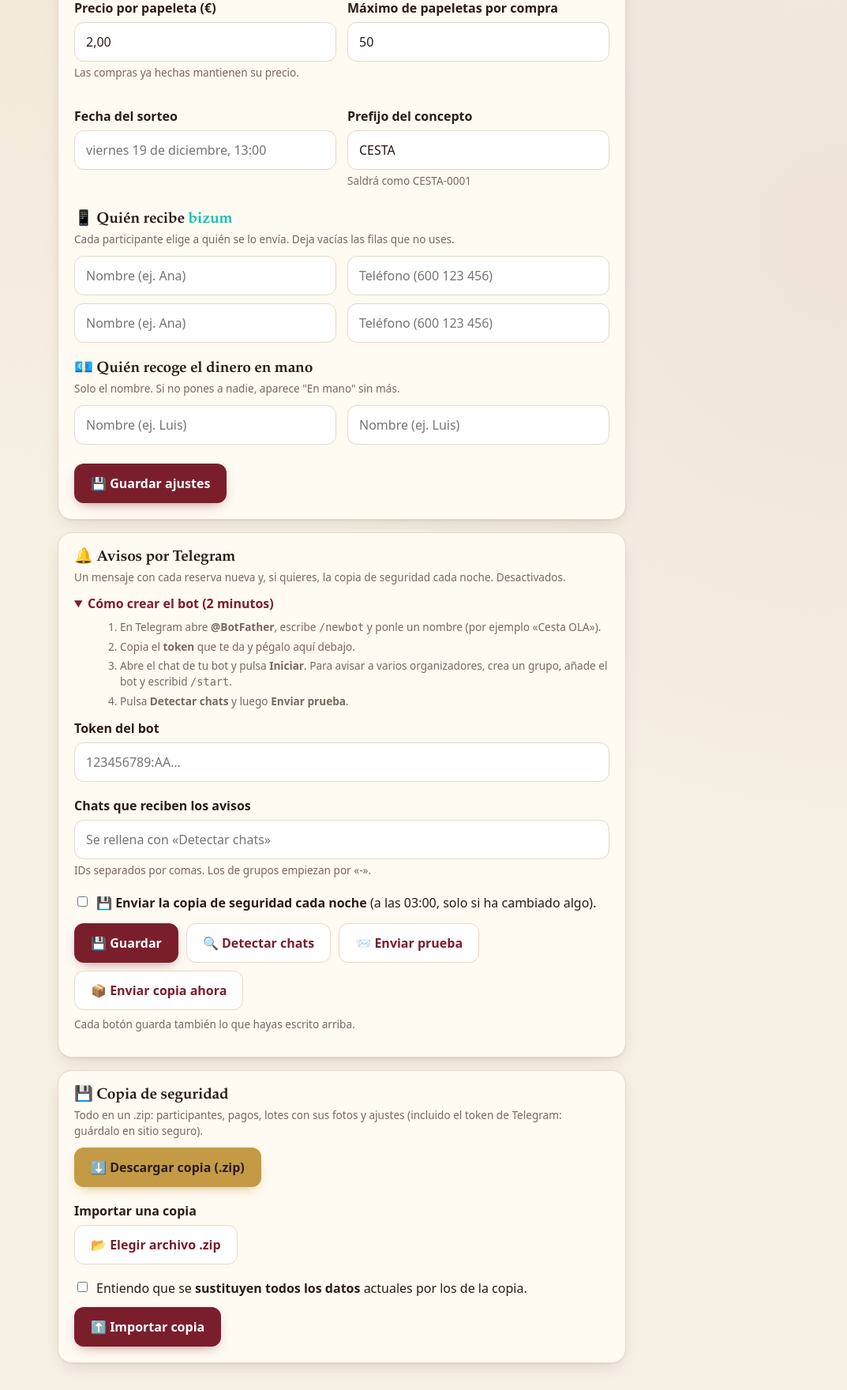
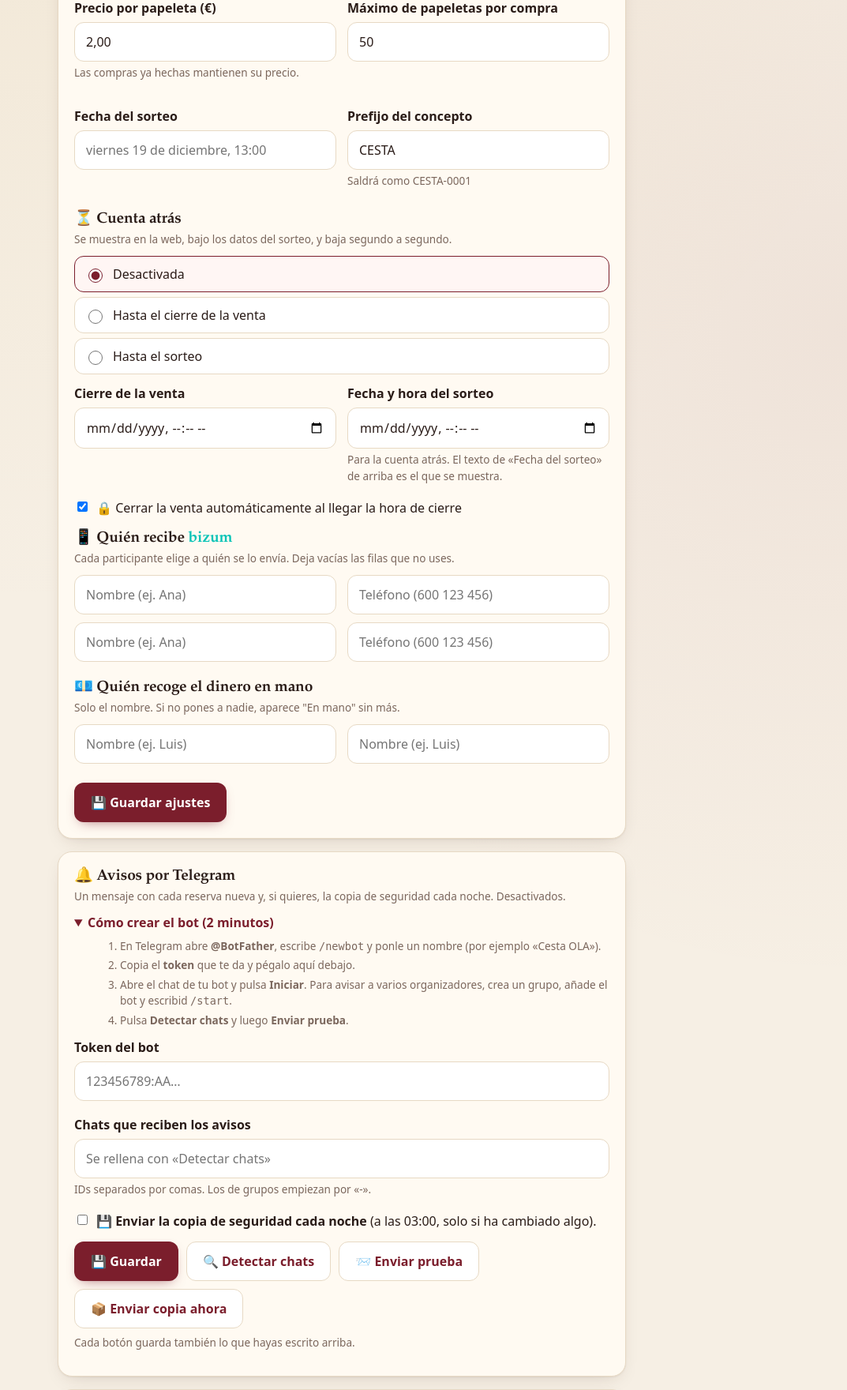
Before and after one commit to hombrelobo2/CestaOLA, a Flask app: page /admin/ajustes in a window 1280 px wide. Shown: the part 447-2207 px from the top of the page at 79% size, without its empty margins (207-1280 px from the left). Run offline with Flask 3, Linux system fonts and the light colour scheme; the visitor is signed in with stand-in values (Sample User, id 1); data comes from the database, SQL or seed files in the repository.

Commit message:
1.3.0: cuenta atrás en la web y cierre automático de la venta
- Ajustes > Cuenta atrás: desactivada, hasta el cierre de la venta o hasta el sorteo, con fecha y hora
- Casillas de días, horas, minutos y segundos bajo los datos del sorteo; al llegar a cero, mensaje final
- El tiempo lo calcula el servidor (no depende del reloj del móvil)
- Opción de cerrar la venta automáticamente a la hora de cierre; el panel lo indica

Co-Authored-By: Claude Opus 5.5 <noreply@anthropic.com>
Claude-Session: https://claude.ai/code/session_01EYzV7DcEdtye7GFpqTBEF7

```diff
--- a/cestaola/__init__.py
+++ b/cestaola/__init__.py
@@ -693,6 +693,17 @@ def create_app(test_config=None):
             D.guardar_ajuste("precio_cent", precio)
             for k, lim in (("titulo", 120), ("texto", 2000), ("fecha_sorteo", 80)):
                 D.guardar_ajuste(k, (request.form.get(k) or "").strip()[:lim])
+            # Cuenta atrás y cierre automático
+            for k in ("cierre_dt", "sorteo_dt"):
+                v = (request.form.get(k) or "").strip()[:16]
+                D.guardar_ajuste(k, v if D.fecha_hora(v) else "")
+            cuenta = request.form.get("cuenta_atras", "no")
+            cuenta = cuenta if cuenta in ("no", "cierre", "sorteo") else "no"
+            if cuenta != "no" and not D.fecha_hora(request.form.get(f"{cuenta}_dt", "")):
+                flash("Para la cuenta atrás falta la fecha y hora " + ("del cierre." if cuenta == "cierre" else "del sorteo."), "error")
+                cuenta = "no"
+            D.guardar_ajuste("cuenta_atras", cuenta)
+            D.guardar_ajuste("cierre_auto", "1" if request.form.get("cierre_auto") else "0")
             bizum = []
             for n, t in zip(request.form.getlist("bizum_nombre"), request.form.getlist("bizum_tel")):
                 n, t = " ".join(n.split())[:40], " ".join(t.split())[:20]
--- a/cestaola/db.py
+++ b/cestaola/db.py
@@ -3,6 +3,7 @@
 """Acceso a SQLite: esquema, ajustes y consultas comunes."""
 import json
 import os
+from datetime import datetime
 import secrets
 import sqlite3
 from flask import current_app, g
@@ -80,6 +81,10 @@ DEFAULTS = {
     "telegram_copia": "0",         # 1 = enviar la copia .zip cada noche
     "telegram_copia_hash": "",     # huella de la última copia enviada (no se repite si no hay cambios)
     "fecha_sorteo": "",
+    "cuenta_atras": "no",          # no | cierre | sorteo
+    "cierre_dt": "",               # AAAA-MM-DDTHH:MM (hora del servidor)
+    "sorteo_dt": "",
+    "cierre_auto": "1",            # 1 = la venta se cierra sola al llegar a cierre_dt
     "estado": "abierta",          # abierta | cerrada
     "publicar_ganadores": "0",
 }
@@ -137,7 +142,21 @@ def ajustes():
     a.update({r["clave"]: r["valor"] for r in rows})
     a["precio_cent"] = int(a["precio_cent"] or 0)
     a["max_por_compra"] = int(a["max_por_compra"] or 50)
-    a["abierta"] = a["estado"] == "abierta"
+    ahora = datetime.now()
+    cierre, sorteo = fecha_hora(a["cierre_dt"]), fecha_hora(a["sorteo_dt"])
+    a["cerrada_auto"] = bool(a["estado"] == "abierta" and a["cierre_auto"] == "1" and cierre and ahora >= cierre)
+    a["abierta"] = a["estado"] == "abierta" and not a["cerrada_auto"]
+    a["cierre_txt"] = fecha_bonita(cierre) if cierre else ""
+    a["cuenta"] = None
+    objetivo = {"cierre": cierre, "sorteo": sorteo}.get(a["cuenta_atras"])
+    if objetivo:
+        a["cuenta"] = {
+            "tipo": a["cuenta_atras"],
+            "restante": max(0, int((objetivo - ahora).total_seconds())),
+            "texto": "para el cierre de la venta" if a["cuenta_atras"] == "cierre" else "para el sorteo",
+            "fin": "¡La venta de papeletas ha terminado!" if a["cuenta_atras"] == "cierre" else "¡Es la hora del sorteo! 🍀",
+            "cuando": fecha_bonita(objetivo),
+        }
     a["publicar_ganadores"] = a["publicar_ganadores"] == "1"
     a["bizum"] = _lista(a["bizum"], ("nombre", "tel"))
     a["mano"] = _lista(a["mano"], ("nombre",))
@@ -185,6 +204,23 @@ def por_receptor():
         GROUP BY metodo, receptor ORDER BY metodo, receptor COLLATE NOCASE
         """
     ).fetchall()
+
+
+DIAS = ["lunes", "martes", "miércoles", "jueves", "viernes", "sábado", "domingo"]
+MESES = ["enero", "febrero", "marzo", "abril", "mayo", "junio", "julio", "agosto", "septiembre",
+         "octubre", "noviembre", "diciembre"]
+
+
+def fecha_hora(texto):
+    try:
+        return datetime.strptime(texto or "", "%Y-%m-%dT%H:%M")
+    except ValueError:
+        return None
+
+
+def fecha_bonita(d):
+    """datetime -> 'miércoles 23 de diciembre, 14:30'"""
+    return f"{DIAS[d.weekday()]} {d.day} de {MESES[d.month - 1]}, {d:%H:%M}"
 
 
 def guardar_ajuste(clave, valor):
--- a/cestaola/static/app.js
+++ b/cestaola/static/app.js
@@ -110,6 +110,25 @@
     var v = caja.querySelector('.vacio'); if (v) v.hidden = visibles > 0;
   });
 
+  // Cuenta atrás (parte de los segundos que calcula el servidor: no depende del reloj del móvil)
+  document.querySelectorAll('.cuenta-atras[data-restante]').forEach(function (c) {
+    var fin = Date.now() + parseInt(c.dataset.restante, 10) * 1000;
+    function dos(n) { return (n < 10 ? '0' : '') + n; }
+    function pintar() {
+      var r = Math.max(0, Math.round((fin - Date.now()) / 1000));
+      if (r <= 0) {
+        c.innerHTML = '<div class="cuenta-titulo fin"></div>';
+        c.firstChild.textContent = c.dataset.fin;
+        clearInterval(t);
+        return;
+      }
+      var u = { d: Math.floor(r / 86400), h: dos(Math.floor(r % 86400 / 3600)), m: dos(Math.floor(r % 3600 / 60)), s: dos(r % 60) };
+      Object.keys(u).forEach(function (k) { var b = c.querySelector('[data-u="' + k + '"]'); if (b) b.textContent = u[k]; });
+    }
+    var t = setInterval(pintar, 1000);
+    if (parseInt(c.dataset.restante, 10) > 0) pintar();
+  });
+
   // Confirmación para acciones peligrosas
   document.querySelectorAll('[data-confirmar]').forEach(function (f) {
     f.addEventListener('submit', function (e) { if (!window.confirm(f.dataset.confirmar)) e.preventDefault(); });
--- a/cestaola/static/estilo.css
+++ b/cestaola/static/estilo.css
@@ -158,7 +158,7 @@ section { margin: 28px 0 40px; }
 /* ---------- formulario ---------- */
 label { display: block; font-weight: 600; margin: 0 0 6px; }
 .campo { margin-bottom: 18px; }
-input[type=text], input[type=number], input[type=password], input[type=tel], textarea, select {
+input[type=text], input[type=number], input[type=password], input[type=tel], input[type=datetime-local], textarea, select {
   width: 100%; font: inherit; color: inherit; padding: 12px 14px; border-radius: 12px;
   border: 1.5px solid var(--linea); background: #fff; transition: border-color .15s, box-shadow .15s;
 }
@@ -361,3 +361,19 @@ details.plegable summary { cursor: pointer; font-weight: 600; color: var(--vino)
 .lista-check label span { flex: 1; }
 .lista-check label small { color: var(--abeto); font-weight: 600; white-space: nowrap; }
 .lista-check input { width: 18px; height: 18px; accent-color: var(--vino); flex: none; }
+
+/* Cuenta atrás */
+.cuenta-atras { margin: 18px auto 0; max-width: 460px; }
+.cuenta-titulo { font-size: .95rem; font-weight: 600; color: var(--oro-claro); letter-spacing: .2px; }
+.cuenta-titulo.fin { font-family: var(--serif); font-size: 1.3rem; color: #fff6e6; padding: 10px 0; }
+.cuenta-casillas { display: grid; grid-template-columns: repeat(4, 1fr); gap: 8px; margin-top: 10px; }
+.cuenta-casillas div { background: rgba(255,255,255,.1); border: 1px solid rgba(255,255,255,.2); border-radius: 14px; padding: 10px 4px 8px;
+  display: flex; flex-direction: column; align-items: center; }
+.cuenta-casillas b { font-family: var(--serif); font-size: clamp(1.7rem, 7vw, 2.3rem); line-height: 1; color: #fff; font-variant-numeric: tabular-nums; }
+.cuenta-casillas span { font-size: .72rem; text-transform: uppercase; letter-spacing: 1px; color: var(--oro-claro); margin-top: 4px; }
+.cuenta-cuando { font-size: .82rem; opacity: .75; margin-top: 8px; }
+.opciones-cuenta { display: grid; gap: 6px; }
+.opciones-cuenta label { display: flex; gap: 10px; align-items: center; margin: 0; padding: 10px 12px; border: 1.5px solid var(--linea);
+  border-radius: 12px; background: #fff; font-weight: 500; cursor: pointer; }
+.opciones-cuenta label:has(input:checked) { border-color: var(--vino); background: #fff6f4; }
+.opciones-cuenta input { accent-color: var(--vino); width: 18px; height: 18px; }
--- a/cestaola/templates/admin/ajustes.html
+++ b/cestaola/templates/admin/ajustes.html
@@ -34,6 +34,28 @@
         <div class="ayuda">Saldrá como {{ aj.prefijo }}-0001</div>
       </div>
     </div>
+
+    <h3 style="margin-top:10px" id="cuenta">⏳ Cuenta atrás</h3>
+    <p class="ayuda" style="margin-top:-4px">Se muestra en la web, bajo los datos del sorteo, y baja segundo a segundo.</p>
+    <div class="opciones-cuenta">
+      {% for v, t in [('no', 'Desactivada'), ('cierre', 'Hasta el cierre de la venta'), ('sorteo', 'Hasta el sorteo')] %}
+      <label><input type="radio" name="cuenta_atras" value="{{ v }}" {{ 'checked' if aj.cuenta_atras == v }}> {{ t }}</label>
+      {% endfor %}
+    </div>
+    <div class="dos-col" style="margin-top:12px">
+      <div class="campo">
+        <label for="cierre_dt">Cierre de la venta</label>
+        <input type="datetime-local" id="cierre_dt" name="cierre_dt" value="{{ aj.cierre_dt }}">
+      </div>
+      <div class="campo">
+        <label for="sorteo_dt">Fecha y hora del sorteo</label>
+        <input type="datetime-local" id="sorteo_dt" name="sorteo_dt" value="{{ aj.sorteo_dt }}">
+        <div class="ayuda">Para la cuenta atrás. El texto de «Fecha del sorteo» de arriba es el que se muestra.</div>
+      </div>
+    </div>
+    <label style="font-weight:400; display:flex; gap:8px; align-items:flex-start; margin-bottom:16px">
+      <input type="checkbox" name="cierre_auto" value="1" {{ 'checked' if aj.cierre_auto == '1' }} style="margin-top:4px">
+      <span>🔒 Cerrar la venta automáticamente al llegar la hora de cierre</span></label>
 
     <h3 style="margin-top:10px">📱 Quién recibe <span style="color:#05c3b6; font-weight:800">bizum</span></h3>
     <p class="ayuda" style="margin-top:-4px">Cada participante elige a quién se lo envía. Deja vacías las filas que no uses.</p>
--- a/cestaola/templates/admin/panel.html
+++ b/cestaola/templates/admin/panel.html
@@ -10,6 +10,8 @@
       <input type="hidden" name="volver" value="{{ url_for('admin') }}">
       <input type="hidden" name="valor" value="{{ 'cerrada' if aj.abierta else 'abierta' }}">
       {% if aj.abierta %}<button class="btn sec peq">🔒 Cerrar la venta</button>
+      {% elif aj.cerrada_auto %}<span class="estado rechazado">Cerrada automáticamente ({{ aj.cierre_txt }})</span>
+        <a class="btn sec peq" href="{{ url_for('admin_ajustes') }}#cuenta">Cambiar hora</a>
       {% else %}<span class="estado rechazado">Venta cerrada</span> <button class="btn sec peq">🔓 Reabrir</button>{% endif %}
     </form>
   </div>
```
Also changed, not shown: cestaola/templates/_cabecera.html (+17 -0 lines), tests/test_app.py (+18 -0 lines), 1 other file.
